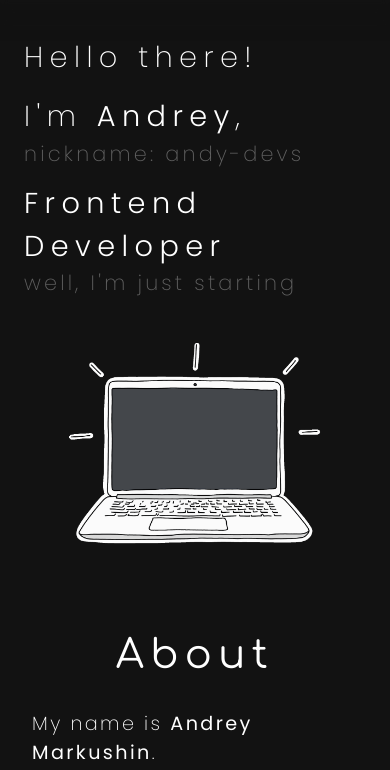
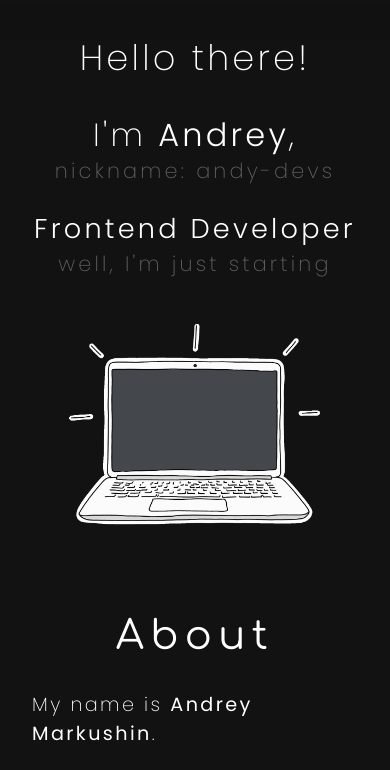
Before and after one commit to andy-devs/andy-devs.github.io, a plain HTML site: page index.html in a window 390 px wide. Shown: the part 68-838 px from the top of the page. Drawn offline with nearby package versions, Linux system fonts and the light colour scheme.

Commit message:
minor adaptive fixes

```diff
--- a/index.html
+++ b/index.html
@@ -67,7 +67,9 @@
 		<section id="first-screen" class="first-screen">
 			<div class="first-screen__container">
 				<div class="first-screen__text">
-					<h1 class="first-screen__text-content">Hello there!</h1>
+					<h1 class="first-screen__text-content hello-p">
+						Hello there!
+					</h1>
 					<div class="first-screen__text-block">
 						<h1 class="first-screen__text-content">
 							I'm
@@ -79,7 +81,7 @@
 						</p>
 					</div>
 					<div class="first-screen__text-block">
-						<h1 class="first-screen__text-content">
+						<h1 class="first-screen__text-content frontend-p">
 							<span class="first-screen__text-focus"
 								>Frontend Developer</span
 							>
--- a/style.scss
+++ b/style.scss
@@ -155,13 +155,13 @@ body::-webkit-scrollbar-thumb {
 }
 .first-screen__text {
 	display: flex;
-	gap: clamp(1rem, 4vw, 4rem);
+	gap: clamp(1.7rem, 3vw, 4rem);
 	flex-direction: column;
 	align-items: flex-start;
 	justify-content: flex-start;
 }
 .first-screen__text-content {
-	font-size: clamp(1.8rem, 3vw, 3rem);
+	font-size: clamp(1.8rem, 3.3vw, 2.5rem);
 	font-weight: 200;
 	letter-spacing: 0.4rem;
 	line-height: 2.7rem;
@@ -175,7 +175,7 @@ body::-webkit-scrollbar-thumb {
 	letter-spacing: 0.2rem;
 	line-height: 1.5rem;
 	font-weight: 200;
-	margin-top: 0.8rem;
+	margin-top: 0.4rem;
 	transition: color 0.2s ease-out;
 	-webkit-transition: color 0.2s ease-out;
 	-moz-transition: color 0.2s ease-out;
@@ -370,9 +370,26 @@ body::-webkit-scrollbar-thumb {
 	}
 	.first-screen__container {
 		flex-direction: column;
-		padding: 2rem 1.5rem 0 1.5rem;
+		padding: 2rem 1rem 0 1rem;
 		margin-bottom: 3.5rem;
 	}
+	.first-screen__text {
+		align-items: center;
+		text-align: center;
+	}
+	.first-screen__text-content {
+		font-size: clamp(2rem, 4vw, 2.5rem);
+		letter-spacing: 0.2rem;
+	}
+	.hello-p {
+		font-size: clamp(2.2rem, 4.1vw, 3rem);
+		margin-bottom: 0.4rem;
+	}
+	.frontend-p {
+		font-size: clamp(1.7rem, 3.1vw, 3rem);
+		line-height: 2.4rem;
+	}
+
 	.first-screen__image-item {
 		top: 0;
 	}
```
Also changed, not shown: style.css, 1 other file.
